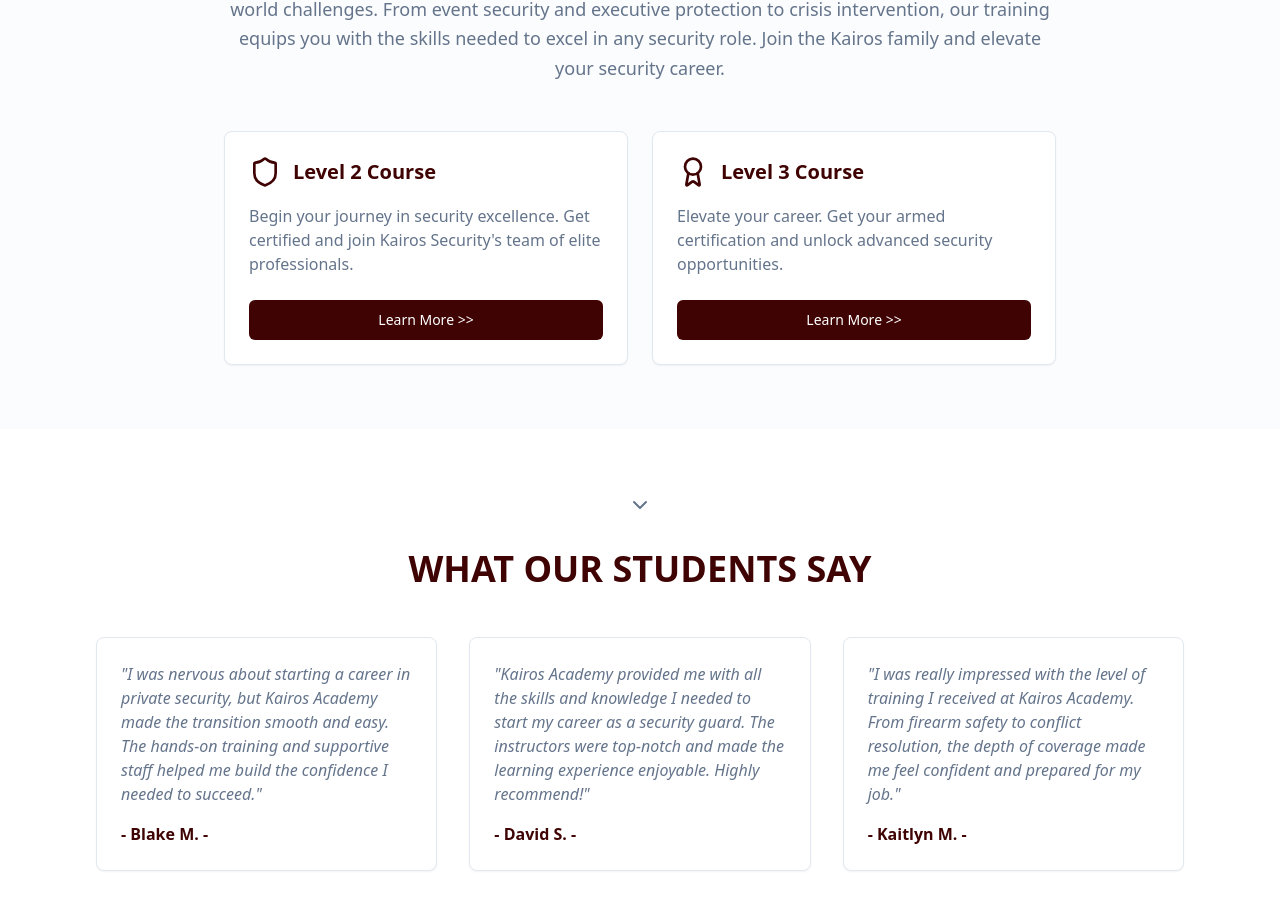
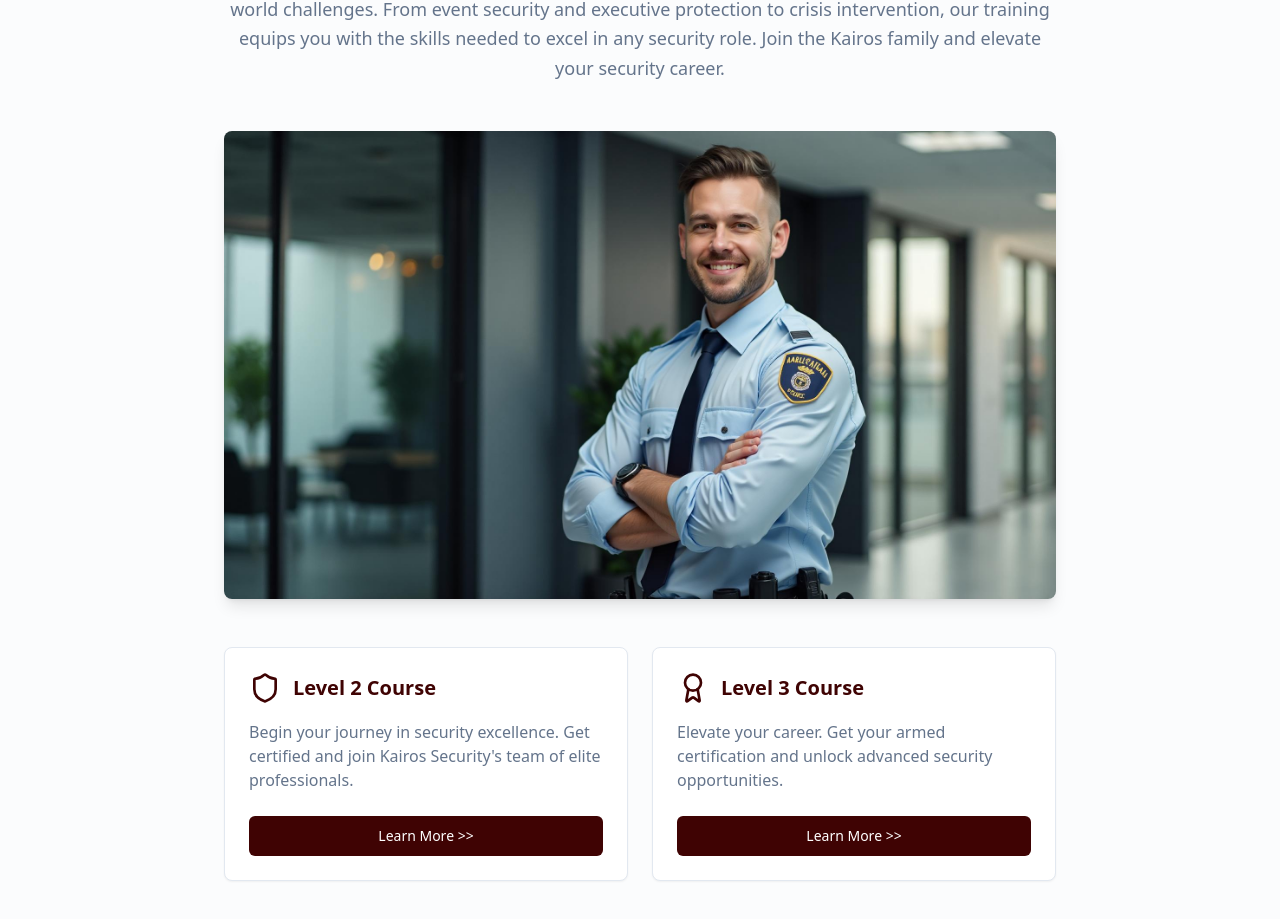
Before and after one commit to rrosee12328-bit/kairos-quizmaster-course, a React (Vite) app: page / in a window 1280 px wide. Shown: the part 1892-2811 px from the top of the page. Built offline with nearby package versions, Linux system fonts and the light colour scheme; the HTML template or start-up script is replaced by a standard one.

Commit message:
Add security officer image

```diff
--- a/src/pages/Landing.tsx
+++ b/src/pages/Landing.tsx
@@ -3,6 +3,7 @@ import { Card, CardContent } from "@/components/ui/card";
 import { Shield, Award, ChevronDown } from "lucide-react";
 import { Link } from "react-router-dom";
 import kairosLogo from "@/assets/kairos-logo.png";
+import securityOfficerImage from "@/assets/security-officer-professional.jpg";
 
 const Landing = () => {
   return (
@@ -102,6 +103,14 @@ const Landing = () => {
               From event security and executive protection to crisis intervention, our training equips you with the skills
               needed to excel in any security role. Join the Kairos family and elevate your security career.
             </p>
+
+            <div className="mb-12 rounded-lg overflow-hidden shadow-lg">
+              <img
+                src={securityOfficerImage}
+                alt="Professional Security Officer"
+                className="w-full h-auto object-cover"
+              />
+            </div>
 
             <div className="grid md:grid-cols-2 gap-6">
               <Card className="hover:shadow-lg transition-all">
```
Also changed, not shown: src/assets/security-officer-professional.jpg (added).
